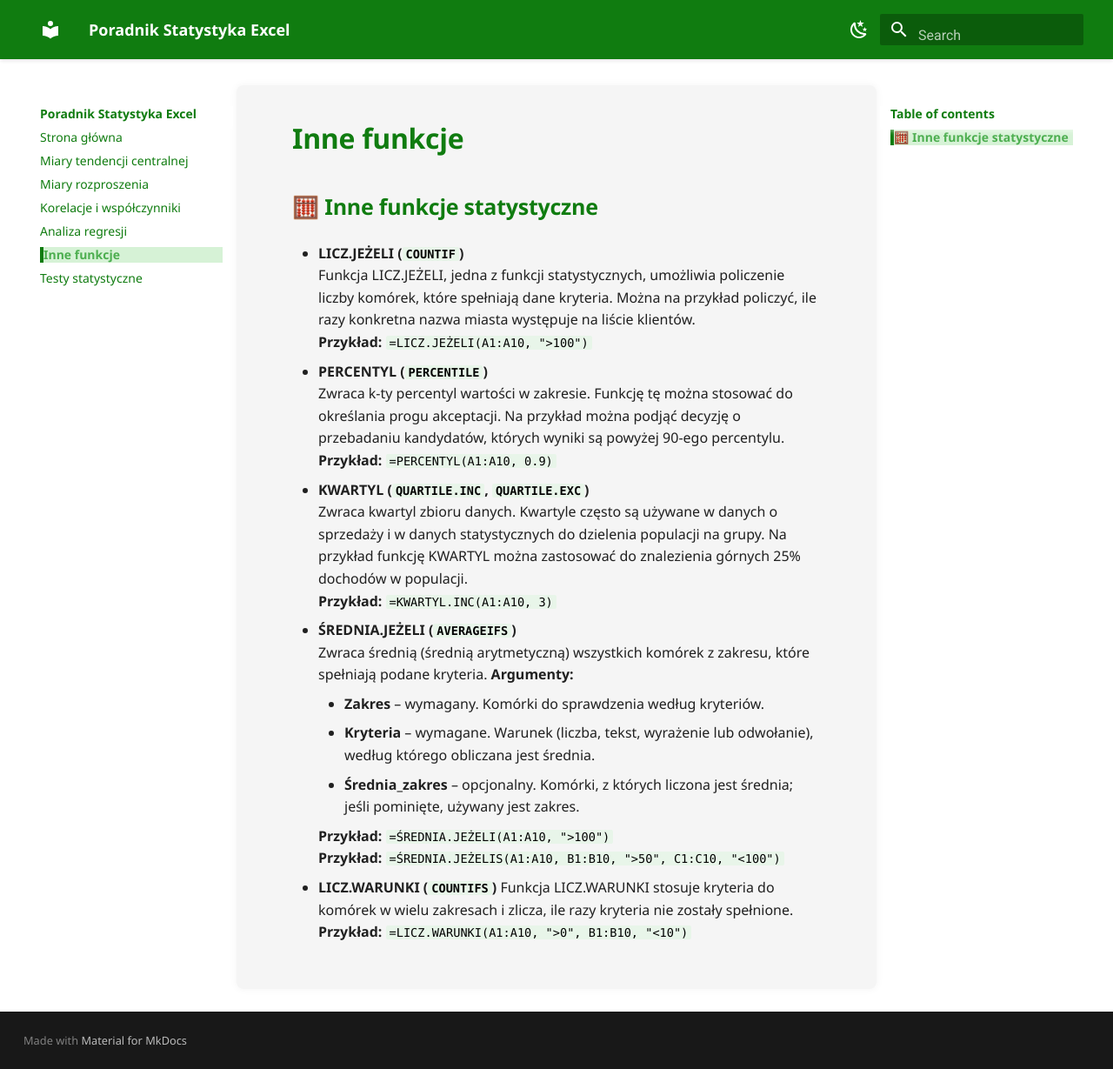
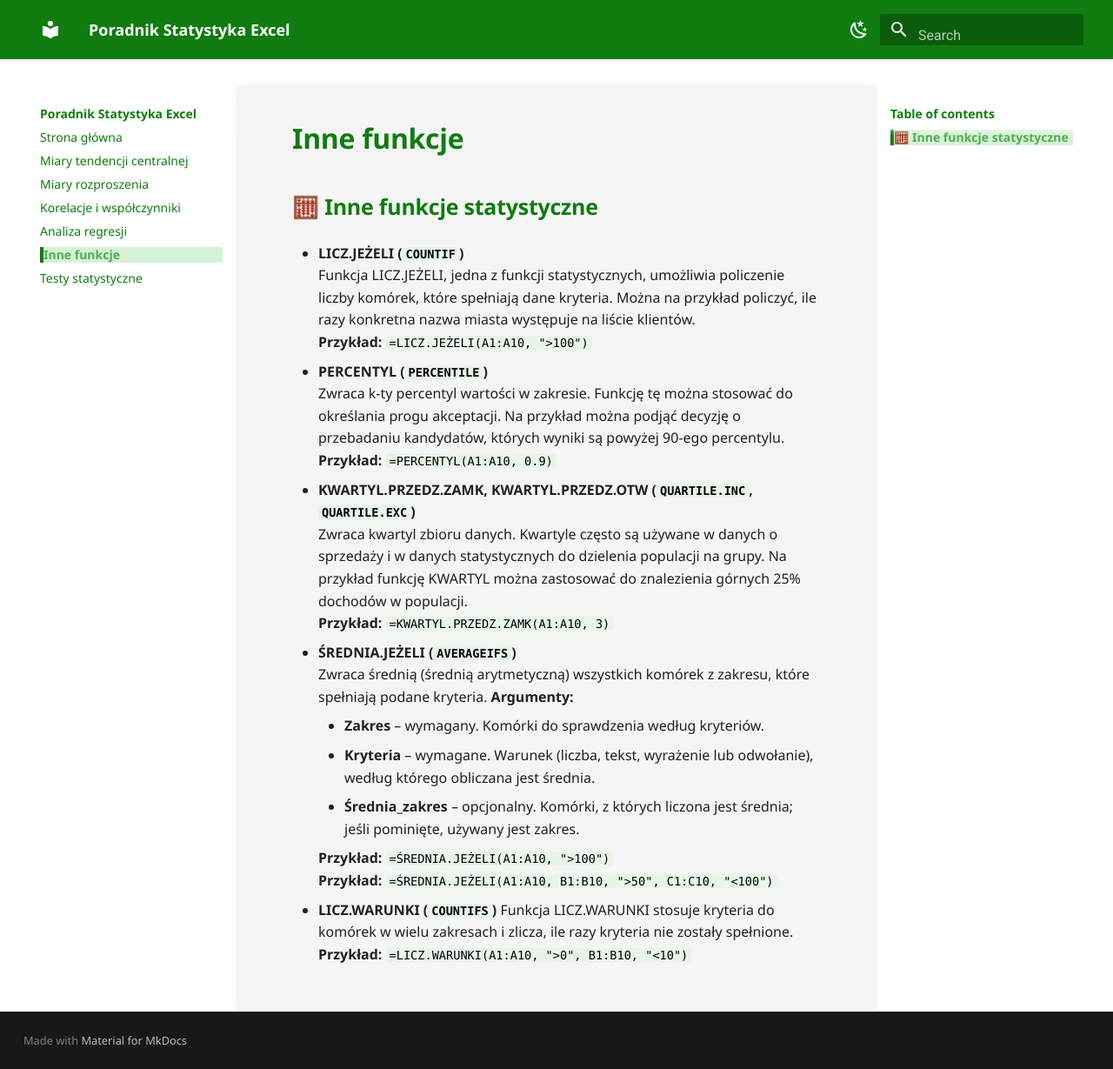
Before and after one commit to Filipek27/Projekt-na-SWPG-Produkcyjny, an MkDocs documentation site: the page built from docs/inne_funkcje.md, in a window 1280 px wide and 1229 px high. Shown: the whole window at 87% size. Built offline with MkDocs 1.6.1 and Material for MkDocs 9.7.7, drawn with Linux system fonts in a browser that asks for light colours.

Commit message:
Poprawa strony Inne funkcje

```diff
--- a/docs/inne_funkcje.md
+++ b/docs/inne_funkcje.md
@@ -8,9 +8,9 @@
   Zwraca k-ty percentyl wartości w zakresie. Funkcję tę można stosować do określania progu akceptacji. Na przykład można podjąć decyzję o przebadaniu kandydatów, których wyniki są powyżej 90-ego percentylu.
   **Przykład:** `=PERCENTYL(A1:A10, 0.9)`
 
-- **KWARTYL (`QUARTILE.INC`, `QUARTILE.EXC`)**
+- **KWARTYL.PRZEDZ.ZAMK, KWARTYL.PRZEDZ.OTW (`QUARTILE.INC`, `QUARTILE.EXC`)**
  Zwraca kwartyl zbioru danych. Kwartyle często są używane w danych o sprzedaży i w danych statystycznych do dzielenia populacji na grupy. Na przykład funkcję KWARTYL można zastosować do znalezienia górnych 25% dochodów w populacji.
-  **Przykład:** `=KWARTYL.INC(A1:A10, 3)`
+  **Przykład:** `=KWARTYL.PRZEDZ.ZAMK(A1:A10, 3)`
 
 - **ŚREDNIA.JEŻELI (`AVERAGEIFS`)**
   Zwraca średnią (średnią arytmetyczną) wszystkich komórek z zakresu, które spełniają podane kryteria.
@@ -20,7 +20,7 @@
     - **Średnia_zakres** – opcjonalny. Komórki, z których liczona jest średnia; jeśli pominięte, używany jest zakres.
 
     **Przykład:** `=ŚREDNIA.JEŻELI(A1:A10, ">100")`
-    **Przykład:** `=ŚREDNIA.JEŻELIS(A1:A10, B1:B10, ">50", C1:C10, "<100")`
+    **Przykład:** `=ŚREDNIA.JEŻELI(A1:A10, B1:B10, ">50", C1:C10, "<100")`
 
 - **LICZ.WARUNKI (`COUNTIFS`)**
     Funkcja LICZ.WARUNKI stosuje kryteria do komórek w wielu zakresach i zlicza, ile razy kryteria nie zostały spełnione.
```
